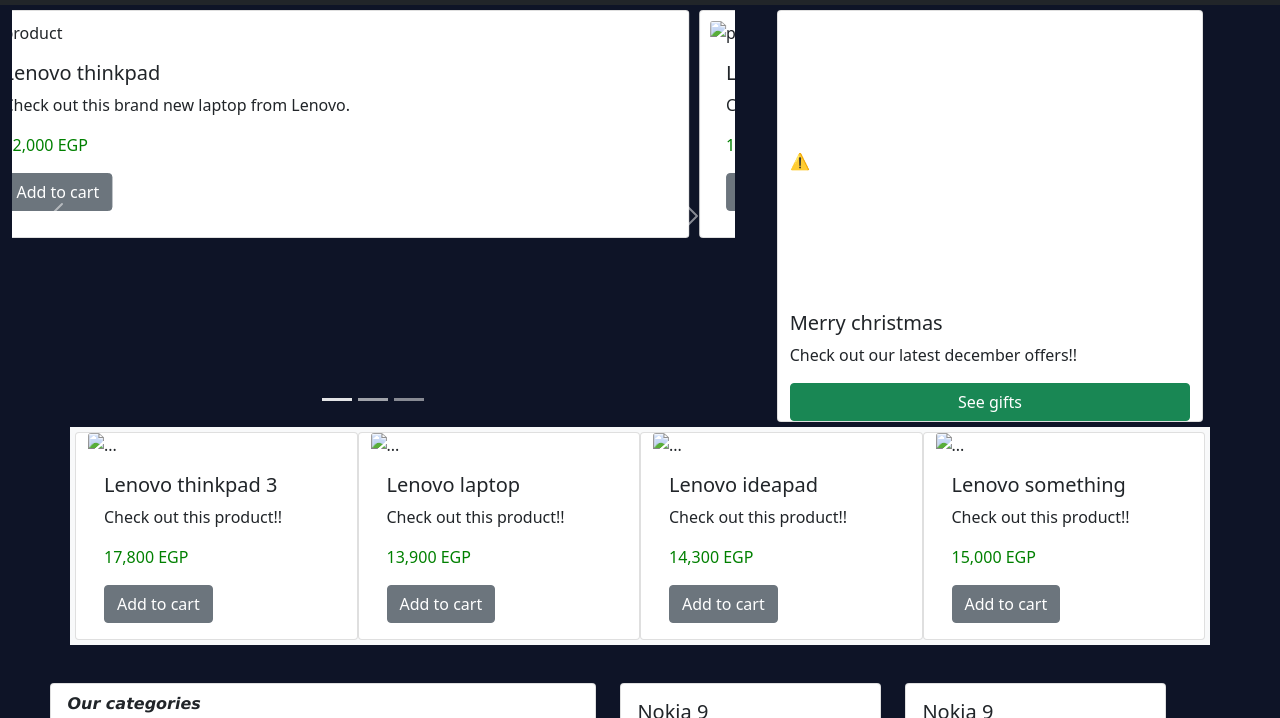
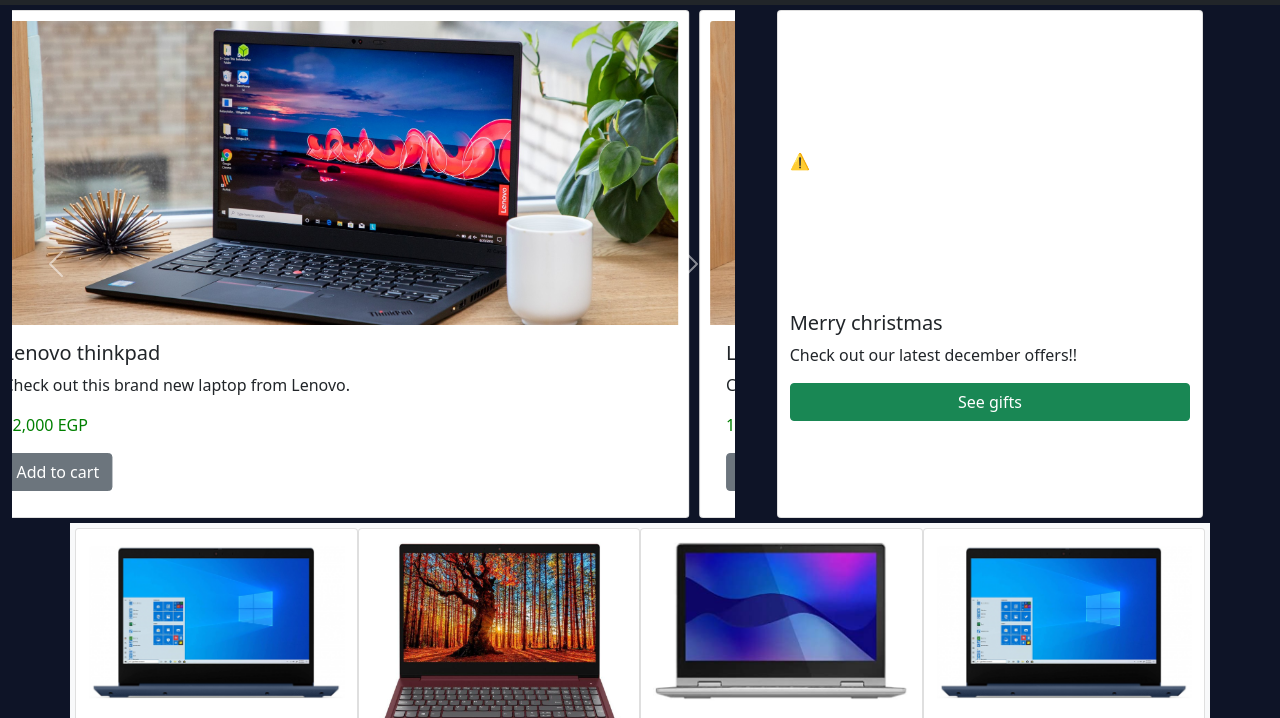
Before and after one commit to JoeDDenn/Internet-tech-Course-project, a plain HTML site: page front_end/index.html in a window 1280 px wide. Shown: the part 75-793 px from the top of the page. Drawn offline with nearby package versions, Linux system fonts and the light colour scheme; the site is published under a folder, as on GitHub Pages, so addresses that start at the root find nothing; no server answers.

Commit message:
fixed image paths

```diff
--- a/front_end/index.html
+++ b/front_end/index.html
@@ -58,7 +58,7 @@
                 <div class="carousel-inner">
                     <div class="carousel-item active">
                         <div class="card" style="padding: 10px; margin: 5px 5px;">
-                            <img src="/front_end/images/product2.jpg" class="card-img-top" alt="product">
+                            <img src="./images/product2.jpg" class="card-img-top" alt="product">
                             <div class="card-body">
                                 <h5 class="card-title">Lenovo thinkpad</h5>
                                 <p class="card-text">Check out this brand new laptop from Lenovo.</p>
@@ -69,7 +69,7 @@
                     </div>
                     <div class="carousel-item">
                         <div class="card" style="padding: 10px; margin: 5px 5px;">
-                            <img src="/front_end/images/product2.jpg" class="card-img-top" alt="product">
+                            <img src="./images/product2.jpg" class="card-img-top" alt="product">
                             <div class="card-body">
                                 <h5 class="card-title">Lenovo thinkpad</h5>
                                 <p class="card-text">Check out this brand new laptop from Lenovo.</p>
@@ -80,7 +80,7 @@
                     </div>
                     <div class="carousel-item">
                         <div class="card" style="padding: 10px; margin: 5px 5px;">
-                            <img src="/front_end/images/product2.jpg" class="card-img-top" alt="product">
+                            <img src="./images/product2.jpg" class="card-img-top" alt="product">
                             <div class="card-body">
                                 <h5 class="card-title">Lenovo thinkpad</h5>
                                 <p class="card-text">Check out this brand new laptop from Lenovo.</p>
@@ -123,7 +123,7 @@
         <div class="container" style="padding: 5px;">
             <div class="row">
                 <div class="card col-3">
-                    <img src="/front_end/images/product5.png" class="card-img-top" alt="...">
+                    <img src="./images/product5.png" class="card-img-top" alt="...">
                     <div class="card-body">
                         <h5 class="card-title">Lenovo thinkpad 3</h5>
                         <p class="card-text">Check out this product!!</p>
@@ -132,7 +132,7 @@
                     </div>
                 </div>
                 <div class="card col-3">
-                    <img src="/front_end/images/product3.png" class="card-img-top" alt="...">
+                    <img src="./images/product3.png" class="card-img-top" alt="...">
                     <div class="card-body">
                         <h5 class="card-title">Lenovo laptop</h5>
                         <p class="card-text">Check out this product!!</p>
@@ -141,7 +141,7 @@
                     </div>
                 </div>
                 <div class="card col-3">
-                    <img src="/front_end/images/product4.png" class="card-img-top" alt="...">
+                    <img src="./images/product4.png" class="card-img-top" alt="...">
                     <div class="card-body">
                         <h5 class="card-title">Lenovo ideapad</h5>
                         <p class="card-text">Check out this product!!</p>
@@ -150,7 +150,7 @@
                     </div>
                 </div>
                 <div class="card col-3">
-                    <img src="/front_end/images/product5.png" class="card-img-top" alt="...">
+                    <img src="./images/product5.png" class="card-img-top" alt="...">
                     <div class="card-body">
                         <h5 class="card-title">Lenovo something</h5>
                         <p class="card-text">Check out this product!!</p>
@@ -209,7 +209,7 @@
                 <div class="row">
                     <div class="col-6">
                         <div class="card">
-                            <img class="card-img-top" src="/front_end/images/phone.jpg" alt="">
+                            <img class="card-img-top" src="./images/phone.jpg" alt="">
                             <div class="card-body">
                                 <h5 class="card-title">Nokia 9</h5>
                                 <p class="card-text">1080p, 48 mp camera, amoled display</p>
@@ -220,7 +220,7 @@
                     </div>
                     <div class="col-6">
                         <div class="card">
-                            <img class="card-img-top" src="/front_end/images/phone.jpg" alt="">
+                            <img class="card-img-top" src="./images/phone.jpg" alt="">
                             <div class="card-body">
                                 <h5 class="card-title">Nokia 9</h5>
                                 <p class="card-text">1080p, 48 mp camera, amoled display</p>
```
